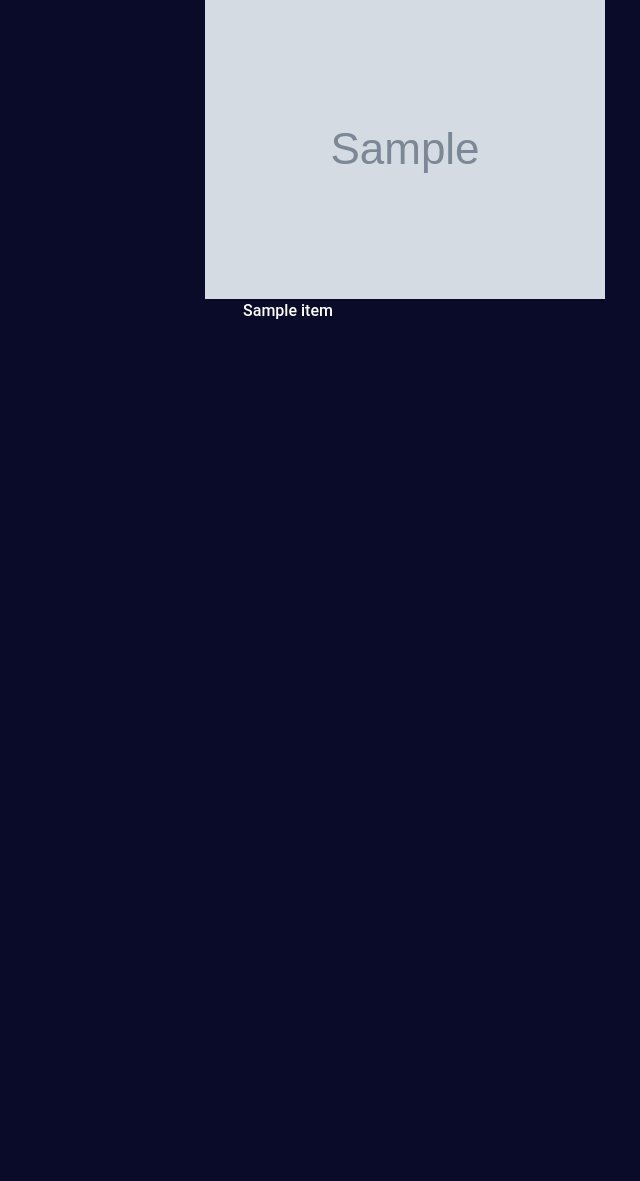
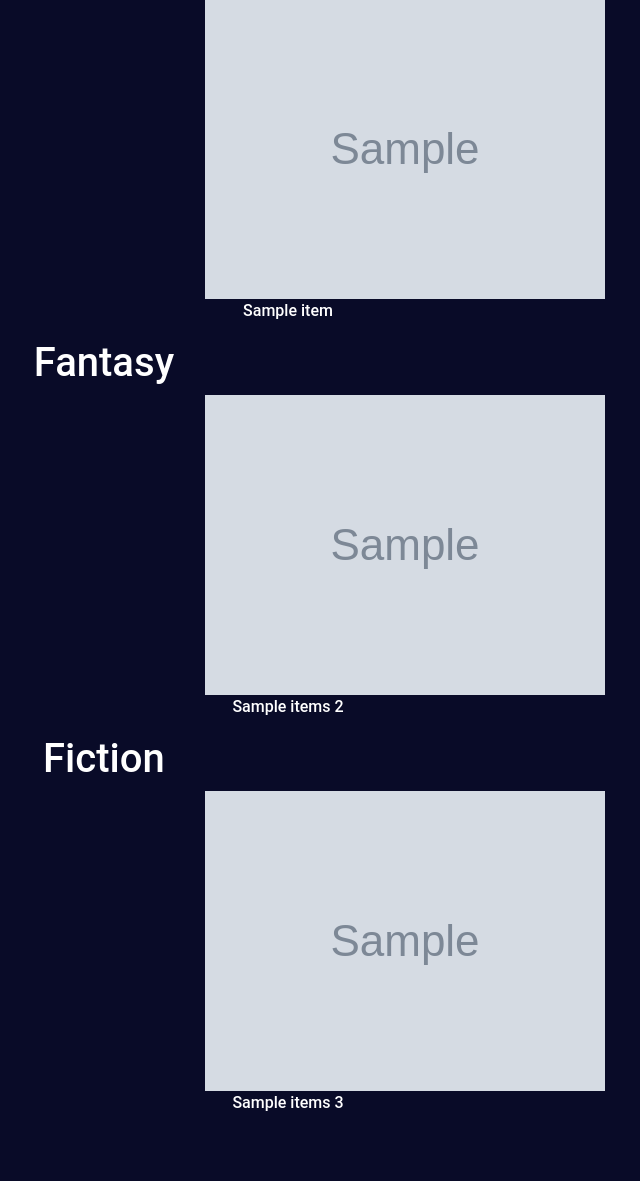
Before and after one commit to saaid323/BookExplorer, a Flask app: template templates/index.html in a window 1280 px wide. Shown: the part 895-2076 px from the top of the page, without its empty margins (352-992 px from the left). Before the commit the page ends 1214 px from the top, so only its background shows below. Run offline with Flask 3, Linux system fonts and the light colour scheme; the template is opened without the code that fills it: most values are stand-ins (such as "Sample title", 1, 10 or a date in 2020); grey boxes marked "Sample" are stand-in pictures.

Commit message:
fixed bug

```diff
--- a/app.py
+++ b/app.py
@@ -27,6 +27,8 @@ def get_books(query, start_index=0, max_results=38):
 
 POETRY = get_books("poetry")
 PROGRAMMING = get_books("programming")
+FANTASY = get_books("Fantasy")
+FICTION = get_books("Fiction")
 
 
 @app.route('/index')
@@ -50,9 +52,29 @@ def index():
     end_1 = start_1 + per_page_1
     all_items_1 = items_1[start_1:end_1]
 
+
+    items_2 = FANTASY
+    page_2 = request.args.get('page_2', 1, type=int)
+    per_page_2 = 6
+    total_pages_2 = len(items_2) // per_page_2
+    start_2 = (page_2 - 1) * per_page_2
+    end_2 = start_2 + per_page_2
+    all_items_2 = items_2[start_2:end_2]
+
+    items_3 = FICTION
+    page_3 = request.args.get('page_3', 1, type=int)
+    per_page_3 = 6
+    total_pages_3 = len(items_3) // per_page_3
+    start_3 = (page_3 - 1) * per_page_3
+    end_3 = start_3 + per_page_3
+    all_items_3 = items_3[start_3:end_3]
+
     return render_template("index.html", per_page=per_page, total_pages=total_pages,
                             all_items=all_items, page=page, page_1=page_1, per_page_1=per_page_1,
-                            total_pages_1=total_pages_1, all_items_1=all_items_1, results=results)
+                            total_pages_1=total_pages_1, all_items_1=all_items_1, results=results,
+                            per_page_2=per_page_2, total_pages_2=total_pages_2, all_items_2=all_items_2,
+                            page_2=page_2, per_page_3=per_page_3, total_pages_3=total_pages_3,
+                            all_items_3=all_items_3, page_3=page_3)
 
 
 @app.route("/")
--- a/static/styles/index.css
+++ b/static/styles/index.css
@@ -112,6 +112,10 @@ a:link, a:visited {
     margin-left: 200px;
 }
 
+.footer {
+    margin: 50px;
+}
+
 @media (max-width: 768px) {
     aside {
       position: sticky;
--- a/templates/index.html
+++ b/templates/index.html
@@ -124,6 +124,71 @@
                   <button type="button" class="btn btn-primary">Next</button>
               </a>
           {% endif %}
+
+          <h1 id='fantasy'>Fantasy</h1>
+
+          {% for i in range(0, all_items_2|length, 3) %}
+          <div class="row">
+              {% for j in range(i, i+3) %}
+                  {% if j < all_items_2|length %}
+                      <div class="col-4 col-sm-2">
+                          <a href="{{ all_items_2[j].preview }}" target="_blank">
+                              <img src="{{ all_items_2[j].images }}">
+                          </a>
+                          <a href="{{ all_items_2[j].preview }}" target="_blank">
+                            <p>{{ all_items_2[j].title }}</p>
+                          </a>
+                     </div>
+                  {% endif %}
+              {% endfor %}
+          </div>
+          {% endfor %}
+          {% if page_2 > 1 %}
+              <a href="{{ url_for('index', page_2=page_2-1) }}">
+                  <button type="button" class="btn btn-primary">Previous</button>
+              </a>
+          {% endif %}
+          <span></span>
+          {% if page_2 < total_pages_2 %}
+              <a href="{{ url_for('index', page_2=page_2+1) }}">
+                  <button type="button" class="btn btn-primary">Next</button>
+              </a>
+          {% endif %}
+
+          <h1 id='fiction'>Fiction</h1>
+
+          {% for i in range(0, all_items_3|length, 3) %}
+          <div class="row">
+              {% for j in range(i, i+3) %}
+                  {% if j < all_items_3|length %}
+                      <div class="col-4 col-sm-2">
+                          <a href="{{ all_items_3[j].preview }}" target="_blank">
+                              <img src="{{ all_items_3[j].images }}">
+                          </a>
+                          <a href="{{ all_items_3[j].preview }}" target="_blank">
+                            <p>{{ all_items_3[j].title }}</p>
+                          </a>
+                     </div>
+                  {% endif %}
+              {% endfor %}
+          </div>
+          {% endfor %}
+          {% if page_3 > 1 %}
+              <a href="{{ url_for('index', page_3=page_3-1) }}">
+                  <button type="button" class="btn btn-primary">Previous</button>
+              </a>
+          {% endif %}
+          <span></span>
+          {% if page_3 < total_pages_3 %}
+              <a href="{{ url_for('index', page_3=page_3+1) }}">
+                  <button type="button" class="btn btn-primary">Next</button>
+              </a>
+          {% endif %}
+
+          <div class="footer">
+          </div>
+
+
         </div>
         <script src="https://cdn.jsdelivr.net/npm/bootstrap@5.0.2/dist/js/bootstrap.bundle.min.js" integrity="sha384-MrcW6ZMFYlzcLA8Nl+NtUVF0sA7MsXsP1UyJoMp4YLEuNSfAP+JcXn/tWtIaxVXM" crossorigin="anonymous"></script>
         <script>
```
